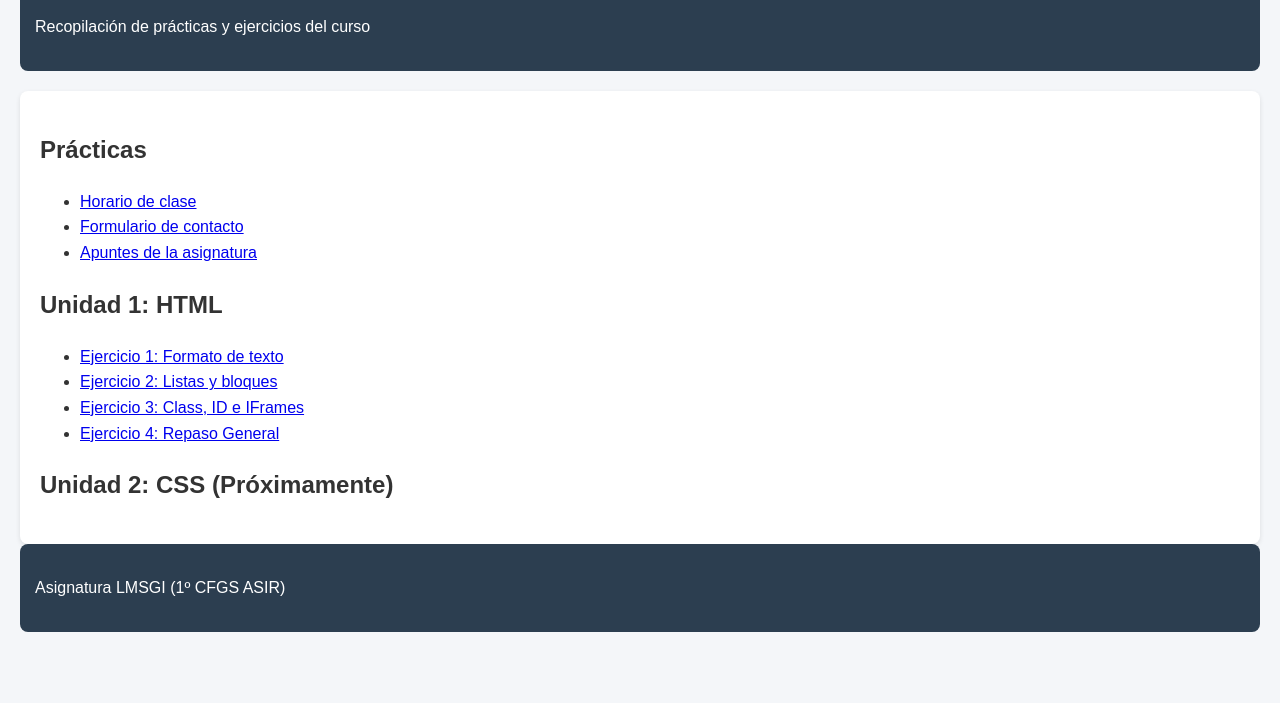
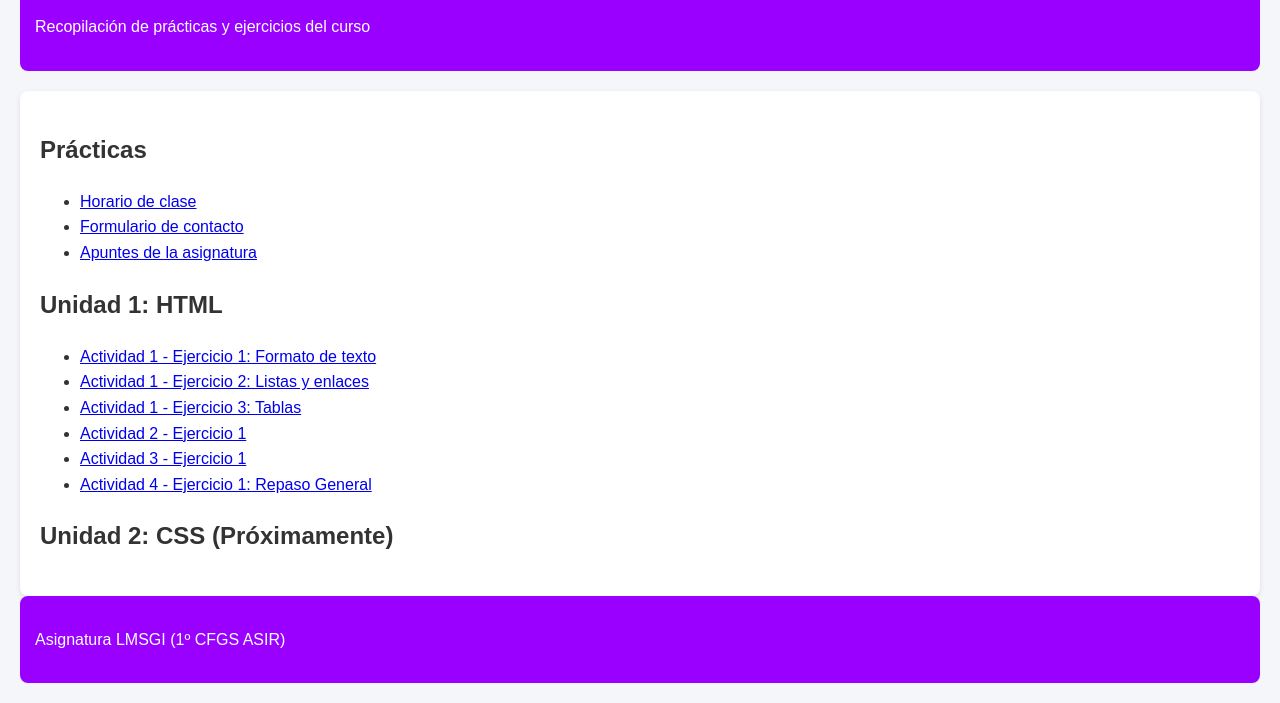
Before and after one commit to asirariel/ejemplo-web, a plain HTML site: page index.html in a window 1280 px wide. Shown: the part 115-818 px from the top of the page. Drawn offline with Linux system fonts and the light colour scheme.

Commit message:
acutualizar enlaces y estilos de la pagina

```diff
--- a/css/Estilos.css
+++ b/css/Estilos.css
@@ -8,7 +8,7 @@ body {
 }
 
 header, footer {
-    background-color: #2c3e50;
+    background-color: #9900ff;
     color: #fff;
     padding: 15px;
     border-radius: 8px;
@@ -16,7 +16,7 @@ header, footer {
 }
 
 header a, footer a {
-    color: #1abc9c;
+    color: #f8f8f8;
     margin-right: 15px;
     text-decoration: none;
     font-weight: bold;
--- a/index.html
+++ b/index.html
@@ -1,4 +1,4 @@
-<!DOCTYPE1 html>
+<!DOCTYPE html>
 <html lang="es">
 <head>
     <meta charset="UTF-8">
@@ -16,7 +16,7 @@
     <main>
         <!-- Sección 1: Prácticas Varias -->
         <section>
-            <h2>Prácticas </h2>
+            <h2>Prácticas</h2>
             <ul>
                 <li><a href="Horario.html">Horario de clase</a></li>
                 <li><a href="formulario.html">Formulario de contacto</a></li>
@@ -28,21 +28,23 @@
         <section>
             <h2>Unidad 1: HTML</h2>
             <ul>
-                <li><a href="unidad1-html/Ej1-formato-texto.html" target="_blank">Ejercicio 1: Formato de texto</a></li>
-                <li><a href="unidad1-html/Ej2_listas_bloques.html" target="_blank">Ejercicio 2: Listas y bloques</a></li>
-                <li><a href="unidad1-html/Ej3_class_id_iframe.html" target="_blank">Ejercicio 3: Class, ID e IFrames</a></li>
-                <li><a href="unidad1-html/Ej4_general.html" target="_blank">Ejercicio 4: Repaso General</a></li>
+                <li><a href="unidad1-ACT1-Ej1.html" target="_blank">Actividad 1 - Ejercicio 1: Formato de texto</a></li>
+                <li><a href="unidad1-ACT1-Ej2.html" target="_blank">Actividad 1 - Ejercicio 2: Listas y enlaces</a></li>
+                <li><a href="unidad1-ACT1-Ej3.html" target="_blank">Actividad 1 - Ejercicio 3: Tablas</a></li>
+                <li><a href="unidad1-ACT2-Ej1.html" target="_blank">Actividad 2 - Ejercicio 1</a></li>
+                <li><a href="unidad1-ACT3-Ej1.html" target="_blank">Actividad 3 - Ejercicio 1</a></li>
+                <li><a href="unidad1-ACT4-Ej1.html" target="_blank">Actividad 4 - Ejercicio 1: Repaso General</a></li>
             </ul>
         </section>
 
-        <!-- Sección 3: Futuras Unidades (CSS, XML, etc.) -->
+        <!-- Sección 3: Futuras Unidades -->
         <section>
             <h2>Unidad 2: CSS (Próximamente)</h2>
         </section>
     </main>
 
     <footer>
-        <p> Asignatura LMSGI (1º CFGS ASIR)</p>
+        <p>Asignatura LMSGI (1º CFGS ASIR)</p>
     </footer>
 
 </body>
```
